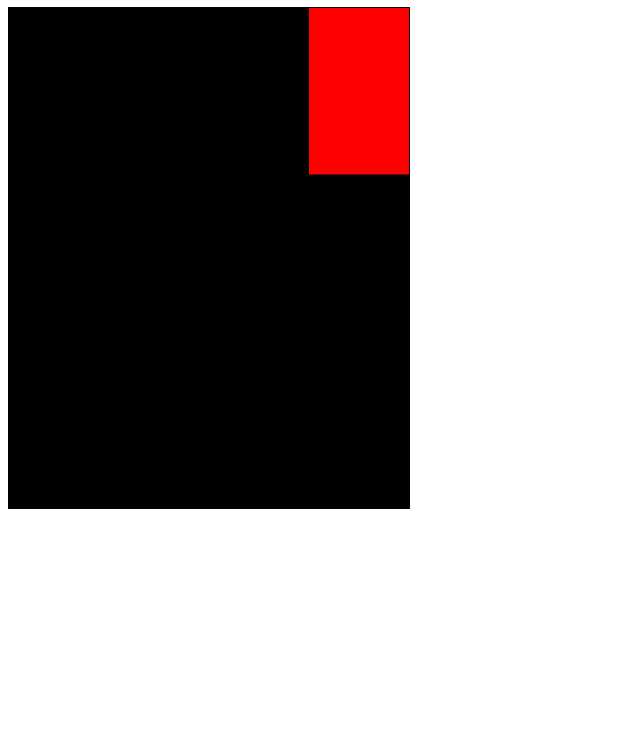
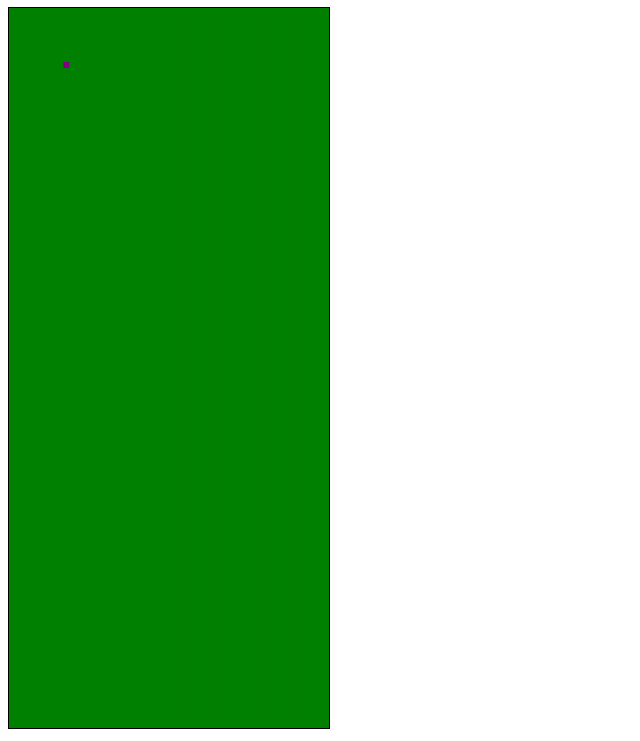
Before and after one commit to vicentedealencar/canvas-grid, a plain HTML site: page example-2.html in a window 1280 px wide. Shown: the part 73-814 px from the top of the page, without its empty margins (0-640 px from the left). Drawn offline with Linux system fonts and the light colour scheme.

Commit message:
file structure and exemple 2 - the ramdom walker

```diff
--- a/index.html
+++ b/example-2.html
@@ -13,20 +13,20 @@
         <meta name="description" content="making canvas easy to use the grid way">
         <meta name="viewport" content="width=device-width">
 
-        <title>Canvas Grid</title>
+        <title>Canvas Grid - Football Field</title>
     </head>
     <body>
         <!--[if lt IE 7]>
             <p class="chromeframe">You are using an outdated browser. <a href="http://browsehappy.com/">Upgrade your browser today</a> or <a href="http://www.google.com/chromeframe/?redirect=true">install Google Chrome Frame</a> to better experience this site.</p>
         <![endif]-->
-        <h1>Canvas Grid</h1>
+        <h1>Canvas Grid - Football Field</h1>
 
-        <canvas id="myCanvas" width="400" height="500" style="border:1px solid #000000;">
+        <canvas id="myCanvas" width="320" height="720" style="border:1px solid #000000;">
         Your browser does not support the HTML5 canvas tag.
         </canvas>
 
         <script src="js/watch.js"></script>
         <script src="js/canvas-grid.js"></script>
-        <script src="js/main.js"></script>
+        <script src="js/example-2.js"></script>
     </body>
 </html>
--- /dev/null
+++ b/js/example-2.js
@@ -0,0 +1,30 @@
+var h = 120,
+	w = 53,
+	bgColor = 'green',
+	playerColor = 'purple',
+	playerX = 0,
+	playerY = 0,
+	grid = [];
+
+init();
+
+canvasGrid("myCanvas", grid);
+
+setInterval(function () {
+	grid[playerX][playerY] = bgColor;
+	playerX += getRandom(playerX == 0? 0 : -1,playerX == h-1? 0 : 1);
+	playerY += getRandom(playerY == 0? 0 : -1,playerY == w-1? 0 : 1);
+	grid[playerX][playerY] = playerColor;
+},50);
+
+function init(){
+	for (var x = 0; x < h; x++) {
+		grid.push([]);
+		for (var y = 0; y < w; y++) {
+			grid[x].push(bgColor);
+		};
+	};
+}
+function getRandom(min, max) {
+    return min + Math.floor(Math.random() * (max - min + 1));
+}
```
Also changed, not shown: example-1.html (added, +32 -0 lines), js/example-1.js (renamed from js/main.js).
